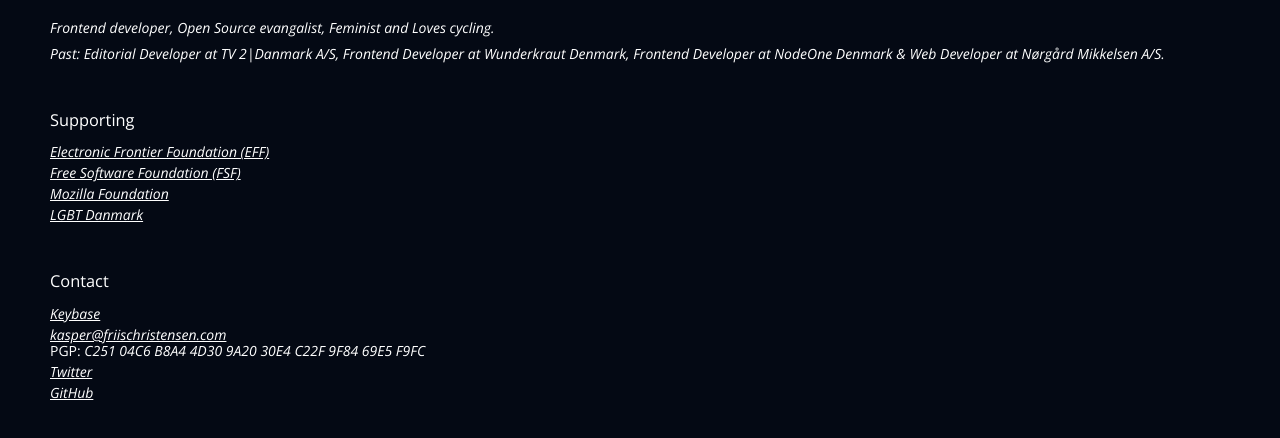
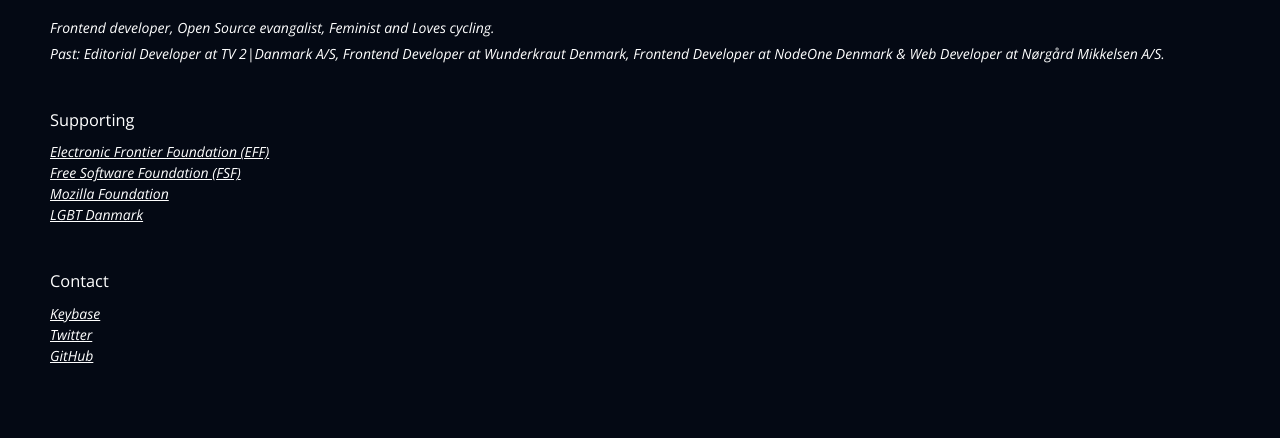
Before and after one commit to KasperChristensen/kasperchristensen.github.io, a plain HTML site: page index.html in a window 1280 px wide. Shown: the part 118-556 px from the top of the page. Drawn offline with nearby package versions, Linux system fonts and the light colour scheme.

Commit message:
Update index.html

```diff
--- a/index.html
+++ b/index.html
@@ -32,10 +32,6 @@
           <h3>Contact</h3>
           <ul>
             <li><a href="https://keybase.io/falkendk" target="_blank">Keybase</a></li>
-            <li>
-                <a href="mailto:kasper@friischristensen.com" title="E-mail">kasper@friischristensen.com</a><br/ >
-                PGP: <i>C251 04C6 B8A4 4D30 9A20 30E4 C22F 9F84 69E5 F9FC</i>
-            </li>
             <li><a href="https://twitter.com/falkendk" title="Twitter">Twitter</a></li>
             <li><a href="https://github.com/falkendk" title="GitHub">GitHub</a></li>
           </ul>
```
